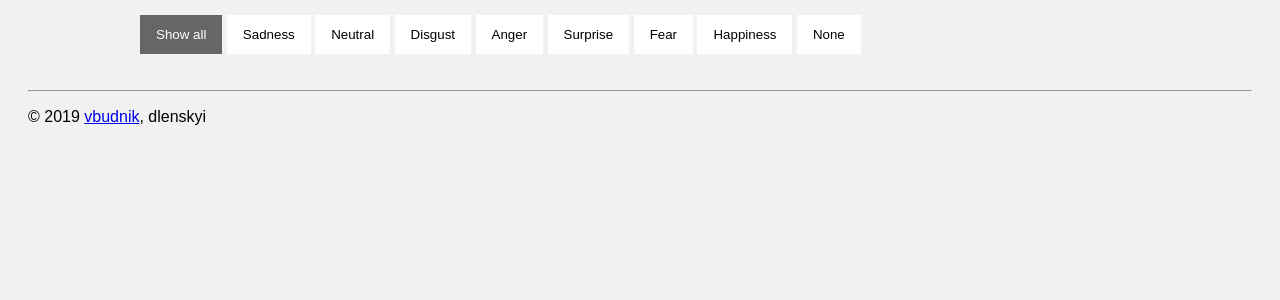
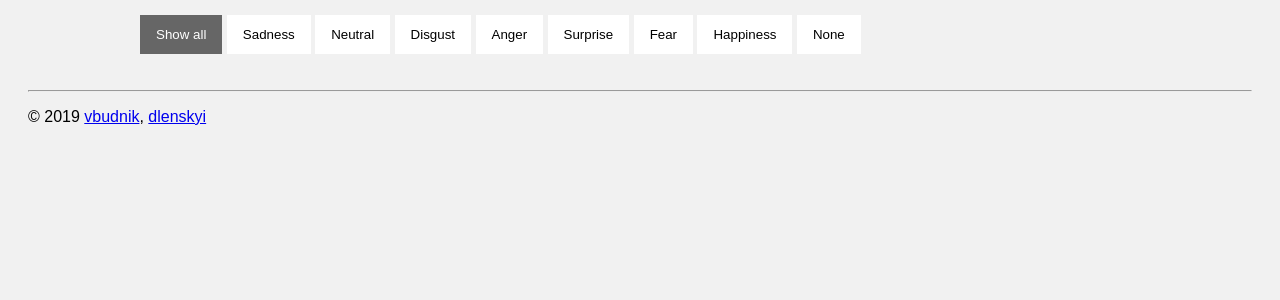
Before and after one commit to dlenskyi/int20h, a PHP site: template application/views/main/index.php in a window 1280 px wide. Shown: the part 208-508 px from the top of the page. Run offline with PHP 8.4, Linux system fonts and the light colour scheme; the template is opened without the code that fills it, so the values that code supplies are empty.

Commit message:
update footer

```diff
--- a/application/views/layout/default.php
+++ b/application/views/layout/default.php
@@ -10,7 +10,7 @@
     <script src="./public/js/script.js"></script>
 <div class="footer">
     <hr>
-    <p>&copy; 2019 <a href="https://www.facebook.com/profile.php?id=100004512672168&ref=bookmarks">vbudnik</a>, dlenskyi<p>
+    <p class="copyright">&copy; 2019 <a href="https://www.facebook.com/profile.php?id=100004512672168&ref=bookmarks">vbudnik</a>, <a href="https://www.facebook.com/denis.lenskiy">dlenskyi</a></p>
 </div>
 </body>
 </html>
--- a/public/styles/styles.css
+++ b/public/styles/styles.css
@@ -71,3 +71,7 @@ h1 {
     background-color: #666;
     color: white;
 }
+
+.copyright {
+    text-decoration: none;
+}
```
